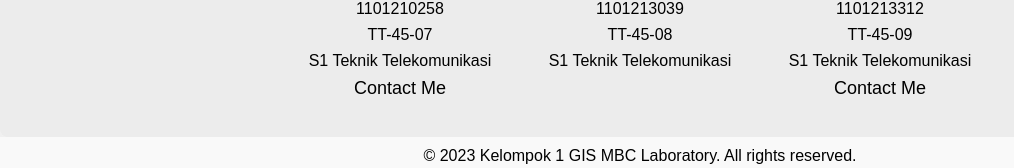
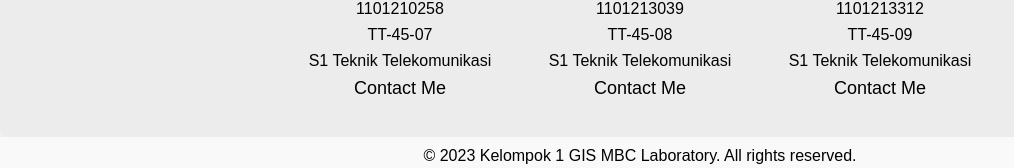
Before and after one commit to mahakiim/TugasMBC-3, a plain HTML site: page tugas3web.html in a window 1280 px wide. Shown: the part 364-532 px from the top of the page, without its empty margins (0-1014 px from the left). Drawn offline with Linux system fonts and the light colour scheme.

Commit message:
Update tugas3web.html (menambahkan contact me)

```diff
--- a/tugas3web.html
+++ b/tugas3web.html
@@ -31,6 +31,7 @@
                 <li>1101213039</li>
                 <li>TT-45-08</li>
                 <li>S1 Teknik Telekomunikasi</li>
+                <li><a href="https://instagram.com/mahakiimm">Contact Me</a></li>
             </ul>
         </div>
 
```
